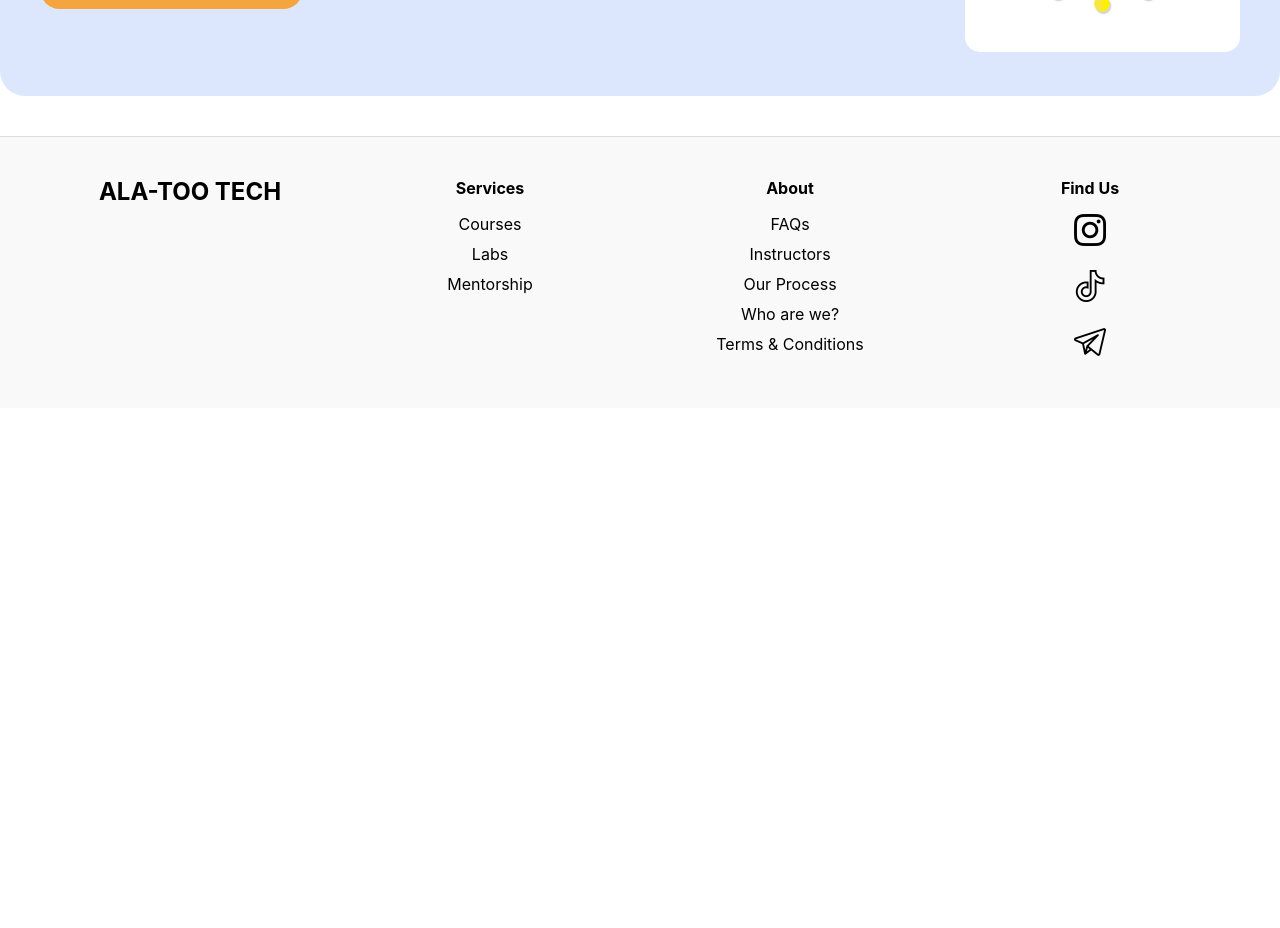
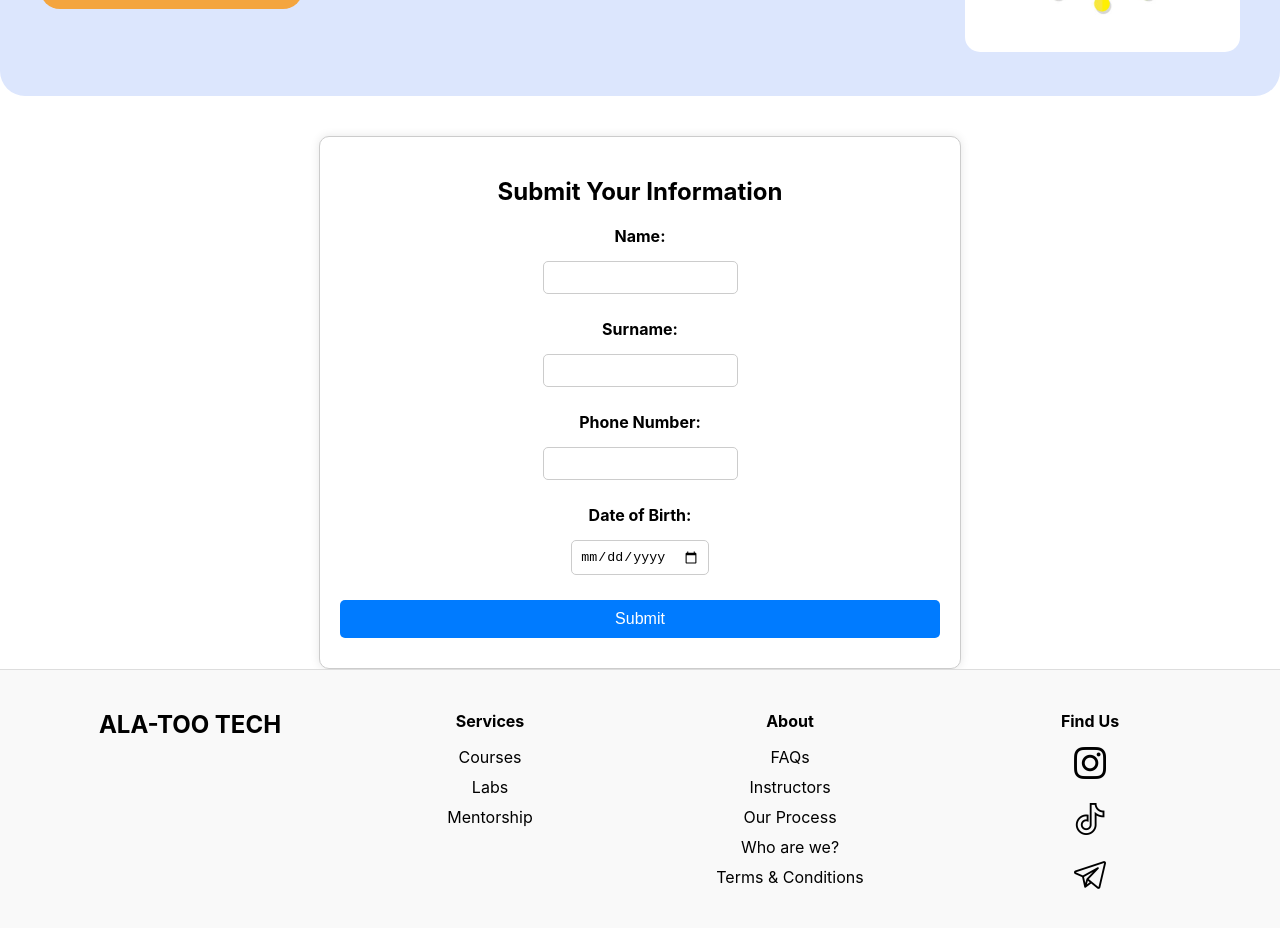
Before and after one commit to Pasha-007/alatoo-tech, a React (Create React App) app: page / in a window 1280 px wide. Shown: the part 2340-3268 px from the top of the page. Before the commit the page ends 2748 px from the top, so only its background shows below. Built offline with nearby package versions, Linux system fonts and the light colour scheme; no server answers.

Commit message:
Form added

```diff
--- a/src/components/Main.js
+++ b/src/components/Main.js
@@ -7,6 +7,7 @@ import profileImage from '../assets/content_1.jpeg';
 import WhyATS from './whyATS';
 import Community from './Community';
 import Footer from './Footer';
+import MyForm from './MyForm';
 
 
 const Main = () => {
@@ -27,7 +28,7 @@ const Main = () => {
       <Courses />
       <WhyATS />
       <Community />
-
+      <MyForm />
       <Footer />
     </div>
   );
--- a/src/components/MyForm.js
+++ b/src/components/MyForm.js
@@ -1,99 +1,105 @@
-// // src/components/MyForm.js
-// import React, { useState } from 'react';
-// import { initializeApp } from 'firebase/app';
-// import { getDatabase, ref, push } from 'firebase/database';
-// import './MyForm.css';
+import React, { useState } from 'react';
+import { getDatabase, ref, push } from 'firebase/database';
+import { initializeApp } from 'firebase/app';
+import './MyForm.css';
 
-// // Initialize Firebase (replace with your own config)
-// const firebaseConfig = {
-//     apiKey: process.env.REACT_APP_API_KEY,
-//     authDomain: process.env.REACT_APP_AUTH_DOMAIN,
-//     databaseURL: 'https://test-one-d41c8-default-rtdb.asia-southeast1.firebasedatabase.app',
-//     projectId: process.env.REACT_APP_PROJECT_ID,
-//     storageBucket: process.env.REACT_APP_STORAGE_BUCKET,
-//     messagingSenderId: process.env.REACT_PROCESS_SENDER_ID,
-//     appId: process.env.REACT_APP_APP_ID,
-//   };
-//   const app = initializeApp(firebaseConfig);
-//   const database = getDatabase(app);
+// Initialize Firebase (replace with your own config)
+const firebaseConfig = {
+    apiKey: process.env.REACT_APP_API_KEY,
+    authDomain: process.env.REACT_APP_AUTH_DOMAIN,
+    databaseURL: process.env.REACT_APP_DATABASE_URL,
+    projectId: process.env.REACT_APP_PROJECT_ID,
+    storageBucket: process.env.REACT_APP_STORAGE_BUCKET,
+    messagingSenderId: process.env.REACT_APP_MESSAGING_SENDER_ID,
+    appId: process.env.REACT_APP_APP_ID,
+  };
+  const app = initializeApp(firebaseConfig);
+  const database = getDatabase(app);
 
-//   const MyForm = () => {
-//     const [formData, setFormData] = useState({
-//       name: '',
-//       surname: '',
-//       phoneNumber: '',
-//       dob: '',
-//     });
+  const MyForm = () => {
+    const [formData, setFormData] = useState({
+      name: '',
+      surname: '',
+      phoneNumber: '',
+      dob: '',
+    });
 
-//     const handleChange = (e) => {
-//       const { name, value } = e.target;
-//       setFormData({ ...formData, [name]: value });
-//     };
+    const handleChange = (e) => {
+      const { name, value } = e.target;
+      setFormData({ ...formData, [name]: value });
+    };
 
-//     const handleSubmit = async (e) => {
-//       e.preventDefault();
-//       try {
-//         // Store form data in Firebase Realtime Database
-//         await push(ref(database, 'submissions'), {
-//           name: formData.name,
-//           surname: formData.surname,
-//           phoneNumber: formData.phoneNumber,
-//           dob: formData.dob,
-//         });
+    const handleSubmit = async (e) => {
+      e.preventDefault();
+      try {
+        // Store form data in Firebase Realtime Database
+        await push(ref(database, 'submissions'), {
+          name: formData.name,
+          surname: formData.surname,
+          phoneNumber: formData.phoneNumber,
+          dob: formData.dob,
+        });
 
-//         alert('Form submitted successfully!');
-//       } catch (error) {
-//         console.error('Error submitting form:', error);
-//         alert('Error submitting form. Please try again.');
-//       }
-//     };
+        alert('Form submitted successfully!');
+        // Clear the form after submission
+        setFormData({
+          name: '',
+          surname: '',
+          phoneNumber: '',
+          dob: '',
+        });
+      } catch (error) {
+        console.error('Error submitting form:', error);
+        alert('Error submitting form. Please try again.');
+      }
+    };
 
-//     return (
-//       <form className="form-container" onSubmit={handleSubmit}>
-//         <h2>Submit Your Information</h2>
-//         <div className="form-group">
-//           <label>Name:</label>
-//           <input
-//             type="text"
-//             name="name"
-//             value={formData.name}
-//             onChange={handleChange}
-//             required
-//           />
-//         </div>
-//         <div className="form-group">
-//           <label>Surname:</label>
-//           <input
-//             type="text"
-//             name="surname"
-//             value={formData.surname}
-//             onChange={handleChange}
-//             required
-//           />
-//         </div>
-//         <div className="form-group">
-//           <label>Phone Number:</label>
-//           <input
-//             type="text"
-//             name="phoneNumber"
-//             value={formData.phoneNumber}
-//             onChange={handleChange}
-//             required
-//           />
-//         </div>
-//         <div className="form-group">
-//           <label>Date of Birth:</label>
-//           <input
-//             type="date"
-//             name="dob"
-//             value={formData.dob}
-//             onChange={handleChange}
-//             required
-//           />
-//         </div>
-//         <button type="submit">Submit</button>
-//       </form>
-//     );
-//   };
+    return (
+      <form className="form-container" onSubmit={handleSubmit}>
+        <h2>Submit Your Information</h2>
+        <div className="form-group">
+          <label>Name:</label>
+          <input
+            type="text"
+            name="name"
+            value={formData.name}
+            onChange={handleChange}
+            required
+          />
+        </div>
+        <div className="form-group">
+          <label>Surname:</label>
+          <input
+            type="text"
+            name="surname"
+            value={formData.surname}
+            onChange={handleChange}
+            required
+          />
+        </div>
+        <div className="form-group">
+          <label>Phone Number:</label>
+          <input
+            type="text"
+            name="phoneNumber"
+            value={formData.phoneNumber}
+            onChange={handleChange}
+            required
+          />
+        </div>
+        <div className="form-group">
+          <label>Date of Birth:</label>
+          <input
+            type="date"
+            name="dob"
+            value={formData.dob}
+            onChange={handleChange}
+            required
+          />
+        </div>
+        <button type="submit">Submit</button>
+      </form>
+    );
+  };
 
-//   export default MyForm;
+  export default MyForm;
```
